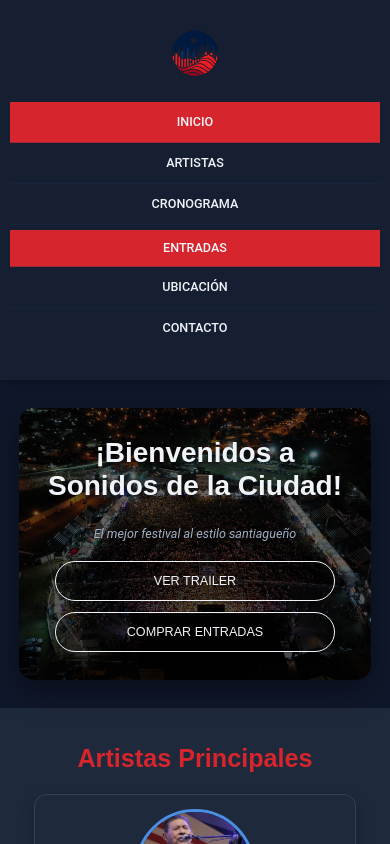
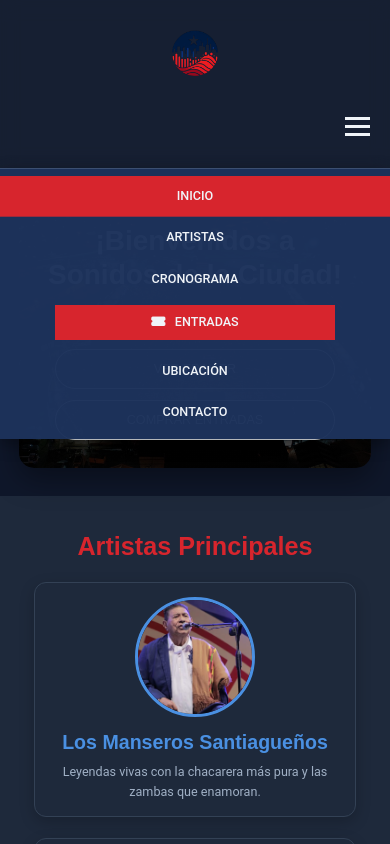
Before and after one commit to FranCODER1/web-festival-vu, a Vue app: page / in a window 390 px wide. Shown: the top 844 px of the page. Built offline with nearby package versions, Linux system fonts and the light colour scheme.

Commit message:
hamburguesa no funcional

```diff
--- a/src/App.vue
+++ b/src/App.vue
@@ -5,18 +5,37 @@
         <router-link to="/" id="logo-nav-link">
           <img src="@/assets/img/logo_ciudad.png" alt="Logo Sonidos de la Ciudad" id="logo-nav">
         </router-link>
-        <ul>
-          <li><router-link to="/">Inicio</router-link></li>
-          <li><router-link to="/artistas">Artistas</router-link></li>
-          <li><router-link to="/cronograma">Cronograma</router-link></li>
-          <li><router-link to="/entradas" class="nav-button-cta">Entradas</router-link></li>
-          <li><router-link to="/ubicacion">Ubicación</router-link></li>
-          <li><router-link to="/contacto">Contacto</router-link></li>
+
+        <!-- Botón de Hamburguesa - Visible solo en móviles -->
+        <button
+          class="hamburger-menu"
+          @click="toggleMobileMenu"
+          :class="{ 'is-active': isMobileMenuOpen }"
+          aria-label="Abrir menú de navegación"
+          :aria-expanded="isMobileMenuOpen.toString()"
+        >
+          <span class="bar"></span>
+          <span class="bar"></span>
+          <span class="bar"></span>
+        </button>
+
+        <!-- Enlaces de Navegación - Clase condicional para móvil -->
+        <ul :class="{ 'mobile-nav-active': isMobileMenuOpen }">
+          <li><router-link to="/" @click="closeMobileMenu">Inicio</router-link></li>
+          <li><router-link to="/artistas" @click="closeMobileMenu">Artistas</router-link></li>
+          <li><router-link to="/cronograma" @click="closeMobileMenu">Cronograma</router-link></li>
+          <li>
+            <router-link to="/entradas" class="nav-button-cta" @click="closeMobileMenu">
+              <i class="fas fa-ticket-alt"></i> Entradas
+            </router-link>
+          </li>
+          <li><router-link to="/ubicacion" @click="closeMobileMenu">Ubicación</router-link></li>
+          <li><router-link to="/contacto" @click="closeMobileMenu">Contacto</router-link></li>
         </ul>
       </div>
     </nav>
 
-    <main>
+    <main @click="closeMobileMenuIfOpen">
       <router-view />
     </main>
 
@@ -24,10 +43,14 @@
       <div class="container">
         <p>© {{ new Date().getFullYear() }} Sonidos de la Ciudad. Todos los derechos reservados.</p>
         <p>Síguenos en
-          <a href="https://www.facebook.com/franco.rivero.7967/" target="_blank" rel="noopener noreferrer">Facebook</a> |
-          <a href="https://www.instagram.com/p/DJhlXBevOy0/" target="_blank" rel="noopener noreferrer">Instagram</a>
+          <a href="https://www.facebook.com/franco.rivero.7967/" target="_blank" rel="noopener noreferrer">
+            <i class="fab fa-facebook-square"></i> Facebook
+          </a> |
+          <a href="https://www.instagram.com/p/DJhlXBevOy0/" target="_blank" rel="noopener noreferrer">
+            <i class="fab fa-instagram"></i> Instagram
+          </a>
         </p>
-        <p><a href="mailto:info@sonidosdelaciudad.com">info@sonidosdelaciudad.com</a></p>
+        <p><a href="mailto:info@sonidosdelaciudad.com"><i class="fas fa-envelope"></i> info@sonidosdelaciudad.com</a></p>
       </div>
     </footer>
   </div>
@@ -36,6 +59,31 @@
 <script>
 export default {
   name: 'App',
+  data() {
+    return {
+      isMobileMenuOpen: false, // Estado para controlar si el menú móvil está abierto
+    };
+  },
+  methods: {
+    toggleMobileMenu() {
+      this.isMobileMenuOpen = !this.isMobileMenuOpen;
+    },
+    closeMobileMenu() { // Para cerrar el menú al hacer clic en un enlace del menú
+      this.isMobileMenuOpen = false;
+    },
+    closeMobileMenuIfOpen() { // Para cerrar si se hace clic fuera del menú (en el main content)
+      if (this.isMobileMenuOpen) {
+        this.isMobileMenuOpen = false;
+      }
+    }
+  },
+  watch: {
+    // Opcional: Cerrar el menú si la ruta cambia
+    // (útil si el usuario usa los botones de atrás/adelante del navegador)
+    '$route'() {
+      this.closeMobileMenu();
+    }
+  }
 }
 </script>
 
@@ -49,4 +97,136 @@
 #app-layout > main {
   flex-grow: 1;
 }
+
+/* Estilos para los iconos del footer */
+footer .fab, footer .fas {
+  margin-right: 0.3em;
+  font-size: 1.1em;
+}
+
+/* Estilo para el icono en el botón de entradas del nav */
+.nav-button-cta i.fas {
+  margin-right: 0.5em;
+}
+
+/* --- ESTILOS HAMBURGUESA Y MENÚ MÓVIL --- */
+.hamburger-menu {
+  display: none; /* Oculto por defecto, se mostrará con media query */
+  background: none;
+  border: none;
+  cursor: pointer;
+  padding: 10px; /* Área de toque */
+  z-index: 1010; /* Asegurar que esté por encima del contenido del nav */
+  margin-left: auto; /* Para empujarlo a la derecha si es necesario */
+}
+
+.hamburger-menu .bar {
+  display: block;
+  width: 25px;
+  height: 3px;
+  margin: 5px auto;
+  background-color: var(--color-text-light); /* Color de las barras */
+  transition: all 0.3s ease-in-out;
+}
+
+/* Animación para convertir hamburguesa en 'X' cuando está activo */
+.hamburger-menu.is-active .bar:nth-child(1) {
+  transform: translateY(8px) rotate(45deg);
+}
+.hamburger-menu.is-active .bar:nth-child(2) {
+  opacity: 0;
+}
+.hamburger-menu.is-active .bar:nth-child(3) {
+  transform: translateY(-8px) rotate(-45deg);
+}
+
+/* Estilos para el nav en móvil */
+/* AJUSTA ESTE BREAKPOINT (900px) SEGÚN TUS NECESIDADES */
+@media (max-width: 900px) {
+  .nav-container {
+    /* Si el logo y la hamburguesa no se alinean bien, puedes usar flex aquí también */
+    /* display: flex; */
+    /* justify-content: space-between; */
+    /* align-items: center; */
+  }
+
+  .hamburger-menu {
+    display: block; /* Mostrar el botón de hamburguesa */
+  }
+
+  /* Ocultar la lista de enlaces de escritorio por defecto en móvil */
+  nav#main-nav ul {
+    display: none;
+    flex-direction: column;
+    position: absolute;
+    top: 100%;
+    left: 0;
+    width: 100%;
+    /* Un color de fondo ligeramente diferente al del navbar para el menú desplegable */
+    background-color: rgba(var(--rgb-secondary-blue), 0.98); /* Un poco más opaco */
+    -webkit-backdrop-filter: blur(8px); /* Desenfoque más sutil para el menú */
+    backdrop-filter: blur(8px);
+    padding: 0.5rem 0; /* Menos padding vertical */
+    box-shadow: 0 5px 15px rgba(var(--rgb-black), 0.35);
+    z-index: 1005; /* Debajo del botón hamburguesa si es necesario, pero encima del contenido */
+    border-top: 1px solid rgba(var(--rgb-text-light), 0.15);
+  }
+
+  /* Mostrar la lista cuando el menú móvil está activo */
+  nav#main-nav ul.mobile-nav-active {
+    display: flex;
+  }
+
+  nav#main-nav ul li {
+    margin: 0;
+    width: 100%;
+    text-align: left; /* Alinear texto a la izquierda en el menú desplegable */
+  }
+
+  nav#main-nav ul li a {
+    padding: 0.9em 1.5em; /* Padding para los items */
+    display: block; /* Para que ocupen todo el ancho del li */
+    border-bottom: 1px solid rgba(var(--rgb-text-light), 0.1);
+    font-size: 1rem;
+    color: var(--color-text-light); /* Asegurar color de texto */
+    text-transform: uppercase; /* Mantener mayúsculas */
+    font-weight: 500; /* Mantener peso */
+  }
+
+  nav#main-nav ul li:last-child a {
+    border-bottom: none;
+  }
+
+  /* Estilo para el botón CTA dentro del menú móvil */
+  nav#main-nav ul li a.nav-button-cta {
+    margin: 0.75rem auto; /* Centrar el botón y dar espacio */
+    width: calc(100% - 3rem); /* Ancho con padding a los lados */
+    max-width: 280px; /* Ancho máximo para el botón */
+    display: block; /* Para que margin: auto funcione */
+    text-align: center;
+    border-radius: 25px; /* Mantener bordes redondeados */
+    background-color: var(--color-primary-red); /* Color de fondo del CTA */
+    color: var(--color-text-light) !important; /* Asegurar color de texto del CTA */
+    padding: 0.8em 1em; /* Padding del CTA */
+    border-bottom: none; /* Quitar borde inferior del CTA */
+  }
+   nav#main-nav ul li a.nav-button-cta:hover {
+       background-color: var(--color-hover-red) !important;
+   }
+
+   /* Quitar efectos de hover de escritorio si no se desean en el menú móvil */
+   nav#main-nav ul li a:hover,
+   nav#main-nav ul li a:focus {
+      background-color: rgba(var(--rgb-primary-red), 0.2); /* Un hover sutil en los items */
+      color: var(--color-text-light);
+      transform: none;
+   }
+    nav#main-nav ul li a.active { /* Estilo para el link activo en el menú móvil */
+        background-color: var(--color-primary-red);
+        color: var(--color-text-light) !important;
+    }
+   nav#main-nav ul li a.active::before { /* Ocultar línea de "active" de escritorio */
+       display: none;
+   }
+}
 </style>
```
